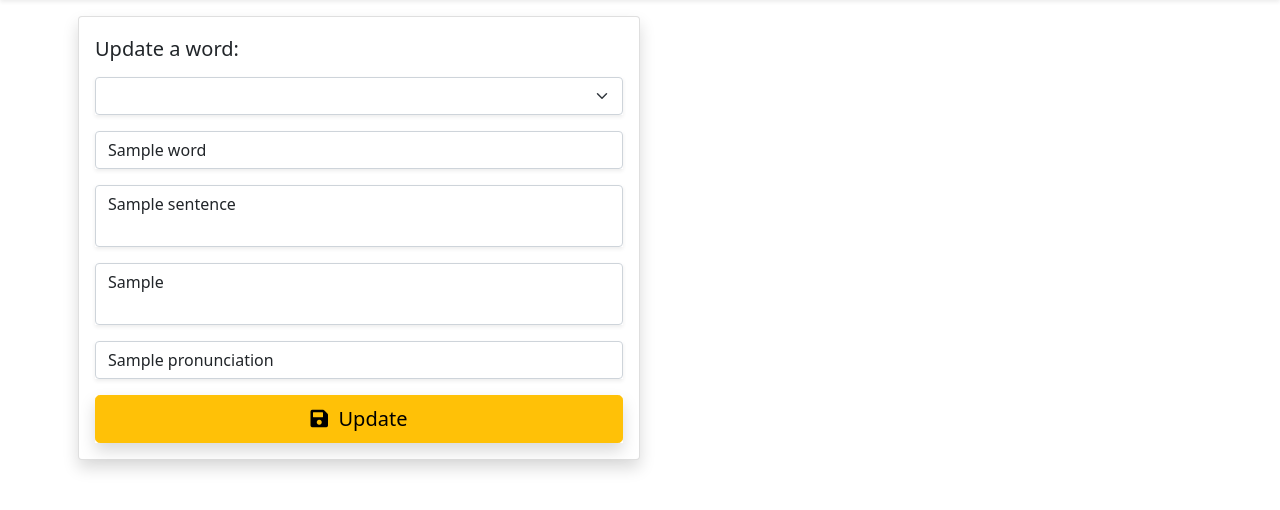
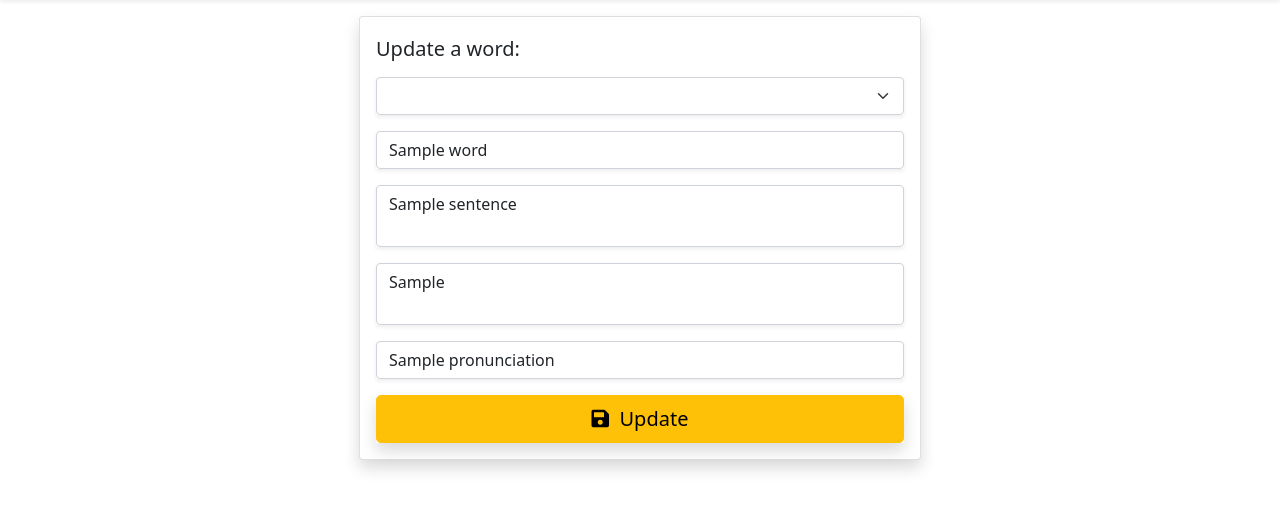
Before and after one commit to gasci/german-words, a Flask app: template templates/index.html in a window 1280 px wide. Shown: the part 56-566 px from the top of the page. Run offline with Flask 2, Linux system fonts and the light colour scheme; the visitor is signed in with stand-in values (Sample User, id 1); the template is opened without the code that fills it: most values are stand-ins (such as "Sample title", 1, 10 or a date in 2020); some libraries are stand-ins or nearby versions.

Commit message:
update admin + index

```diff
--- a/classes/admin.py
+++ b/classes/admin.py
@@ -54,8 +54,8 @@ class WordView(ModelView):
         "artikel",
         "word",
         "type",
+        "sentence",
         "sentence_eng",
-        "sentence",
         "plural",
         "pronunciation",
         "user_id",
--- a/templates/index.html
+++ b/templates/index.html
@@ -5,7 +5,7 @@
 {% block body %}
 
 
-<div class="row p-2">
+<div class="row p-2 justify-content-md-center">
     {% if not word_dict %}
     <div class="col-md-5 col-lg-5 mb-2 p-0">
         <div class="p-3 card shadow">
```
